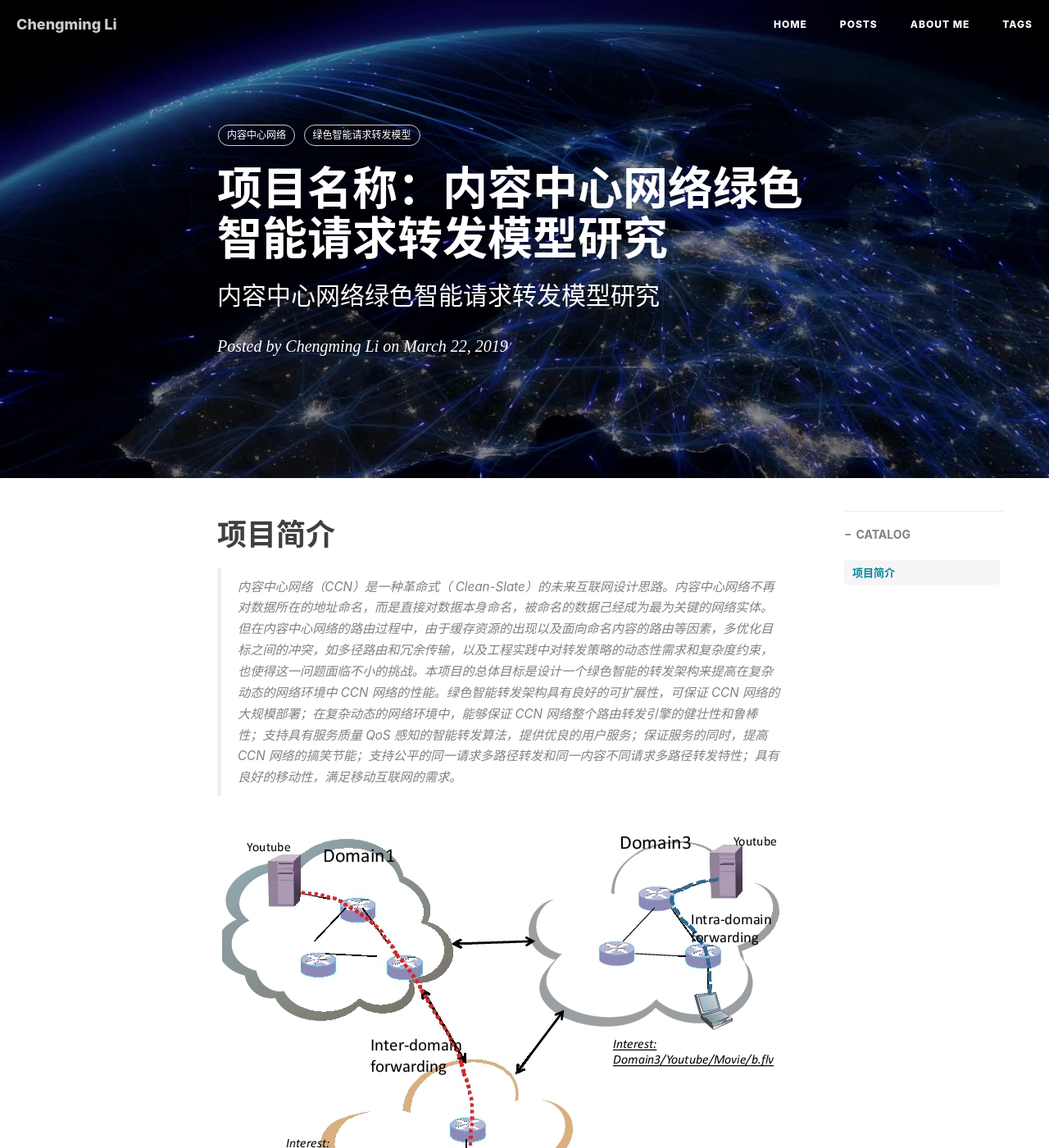
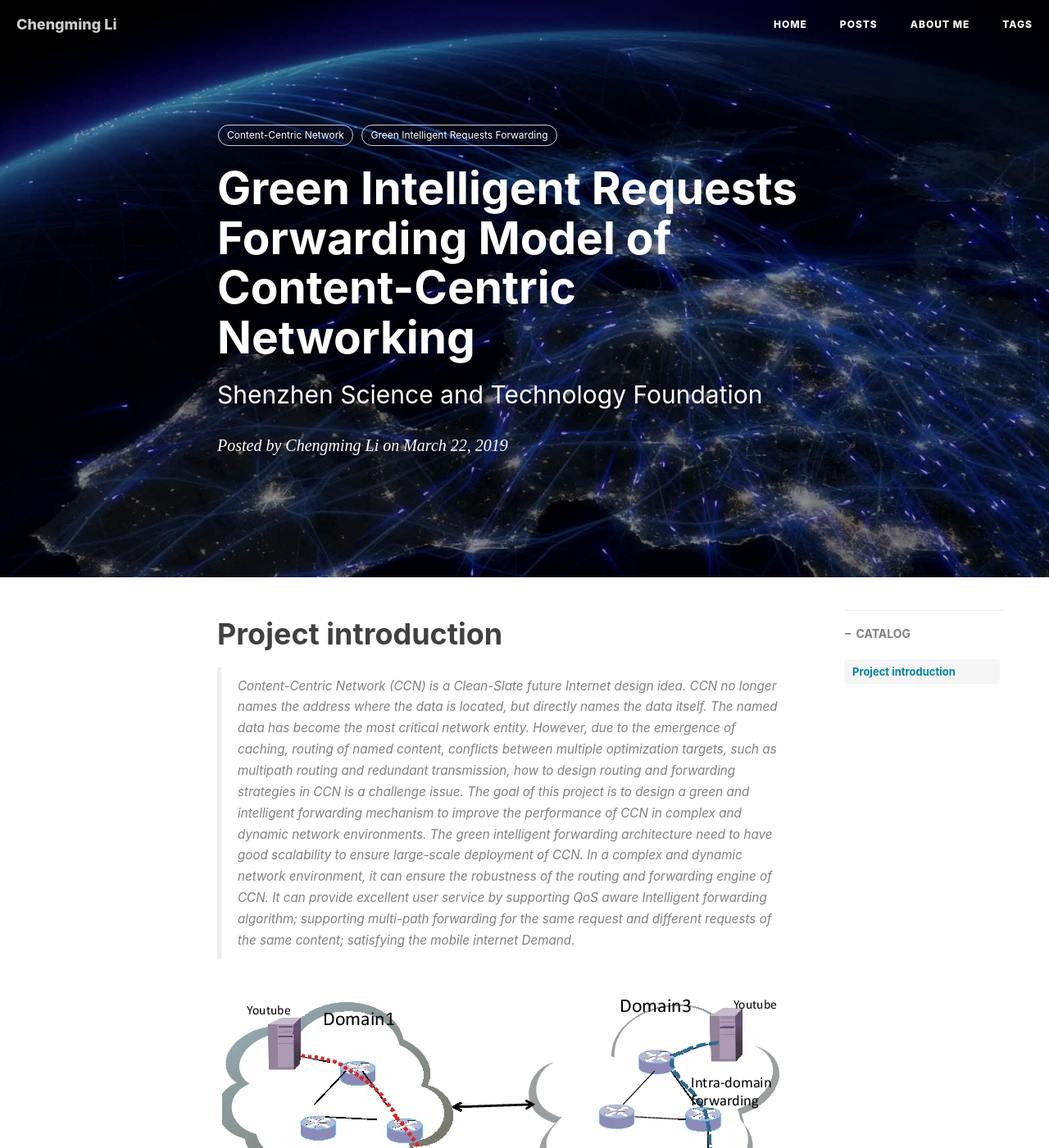
Before and after one commit to cm-li/cm-li.github.io, a Jekyll site: the page built from _posts/2019-03-22-GreenIntelligentRequestForwardingModelCCN-内容中心网络绿色智能请求转发模型研究.md, in a window 1280 px wide and 1400 px high. Shown: the whole window at 82% size. Built offline with Jekyll 4.4.1, drawn with Linux system fonts in a browser that asks for light colours; nearby versions of some CDN libraries; comment, search, counter and statistics services are not loaded; some of the changed text lies outside the part shown.

Commit message:
Update 2019-03-22-GreenIntelligentRequestForwardingModelCCN-内容中心网络绿色智能请求转发模型研究.md

```diff
--- a/_posts/2019-03-22-GreenIntelligentRequestForwardingModelCCN-内容中心网络绿色智能请求转发模型研究.md
+++ b/_posts/2019-03-22-GreenIntelligentRequestForwardingModelCCN-内容中心网络绿色智能请求转发模型研究.md
@@ -1,17 +1,17 @@
 ---
 layout:     post
-title:      项目名称：内容中心网络绿色智能请求转发模型研究
-subtitle:   内容中心网络绿色智能请求转发模型研究
+title:      Green Intelligent Requests Forwarding Model of Content-Centric Networking
+subtitle:   Shenzhen Science and Technology Foundation
 date:       2019-03-22
 author:     Chengming Li
 header-img: img/post-bg-os-metro.jpg
 catalog: true
 tags:
-    - 内容中心网络
-    - 绿色智能请求转发模型
+    - Content-Centric Network
+    -  Green Intelligent Requests Forwarding
 ---
-# 项目简介
+# Project introduction
 
->内容中心网络（CCN）是一种革命式（ Clean-Slate）的未来互联网设计思路。内容中心网络不再对数据所在的地址命名，而是直接对数据本身命名，被命名的数据己经成为最为关键的网络实体。但在内容中心网络的路由过程中，由于缓存资源的出现以及面向命名内容的路由等因素，多优化目标之间的冲突，如多径路由和冗余传输，以及工程实践中对转发策略的动态性需求和复杂度约束，也使得这一问题面临不小的挑战。本项目的总体目标是设计一个绿色智能的转发架构来提高在复杂动态的网络环境中 CCN 网络的性能。绿色智能转发架构具有良好的可扩展性，可保证 CCN 网络的大规模部署；在复杂动态的网络环境中，能够保证 CCN 网络整个路由转发引擎的健壮性和鲁棒性；支持具有服务质量 QoS 感知的智能转发算法，提供优良的用户服务；保证服务的同时，提高 CCN 网络的搞笑节能；支持公平的同一请求多路径转发和同一内容不同请求多路径转发特性；具有良好的移动性，满足移动互联网的需求。
+>Content-Centric Network (CCN) is a Clean-Slate future Internet design idea. CCN no longer names the address where the data is located, but directly names the data itself. The named data has become the most critical network entity. However, due to the emergence of caching, routing of named content, conflicts between multiple optimization targets, such as multipath routing and redundant transmission, how to design routing and forwarding strategies in CCN is a challenge issue. The goal of this project is to design a green and intelligent forwarding mechanism to improve the performance of CCN in complex and dynamic network environments. The green intelligent forwarding architecture need to have good scalability to ensure large-scale deployment of CCN. In a complex and dynamic network environment, it can ensure the robustness of the routing and forwarding engine of CCN. It can provide excellent user service by supporting QoS aware Intelligent forwarding algorithm; supporting multi-path forwarding for the same request and different requests of the same content; satisfying the mobile internet Demand.
 
 ![image](/img/project-study/greenintelligentrequestforwardingmodelCCN.jpg)
```
